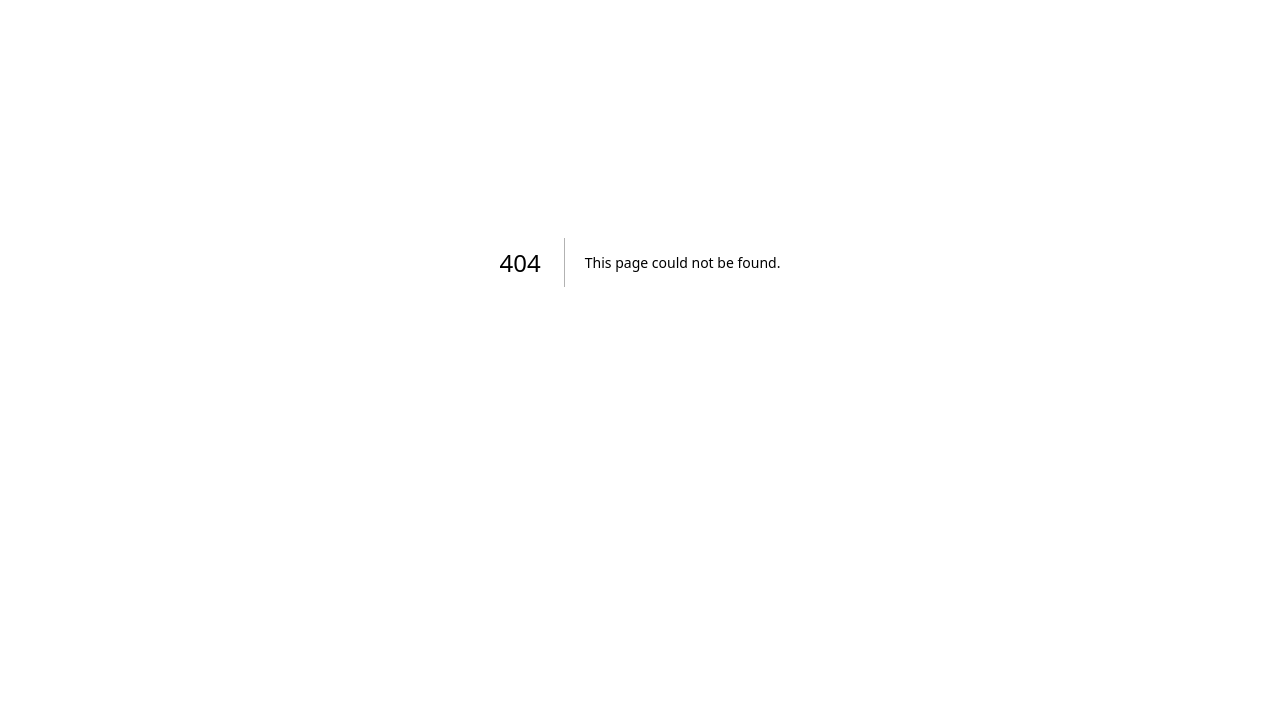
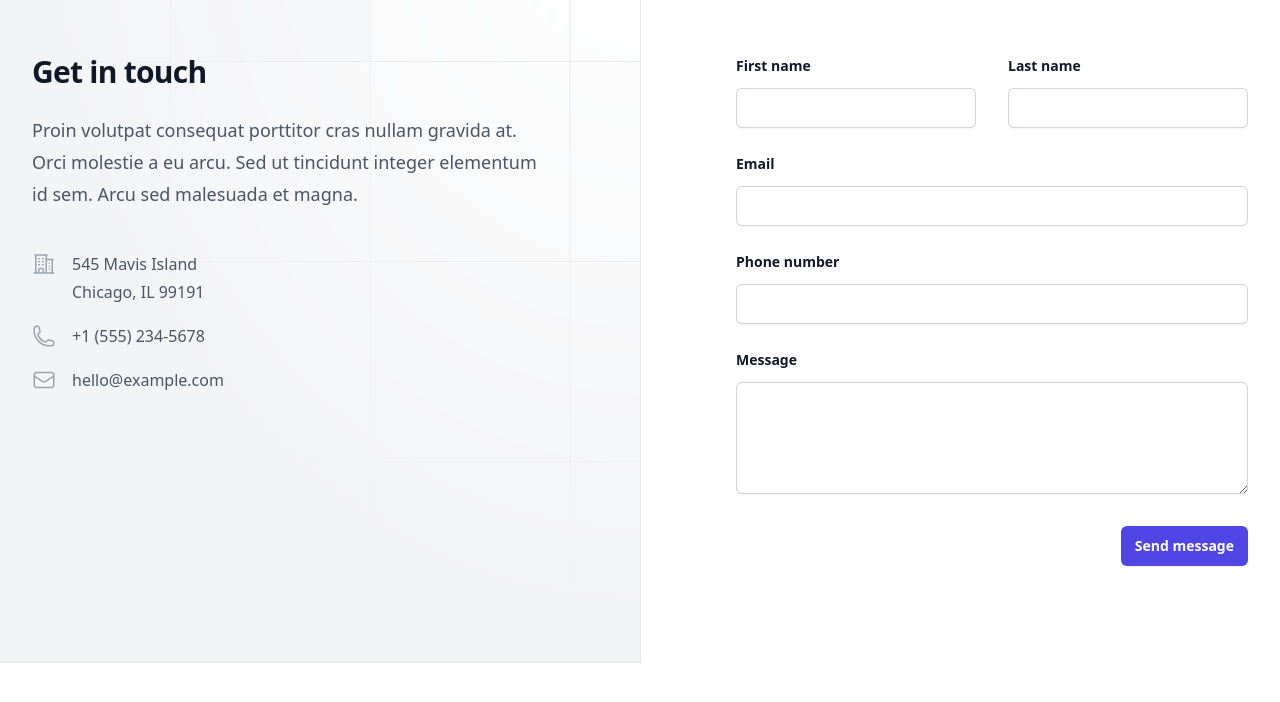
Before and after one commit to ktra99/e164, a Next.js app: page /contact in a window 1280 px wide. Before the commit this address had no page. Shown: the part 138-840 px from the top of the page. Before the commit the page ends 800 px from the top, so only its background shows below. Built offline with nearby package versions, Linux system fonts and the light colour scheme.

Commit message:
push contact page

```diff
--- a/package.json
+++ b/package.json
@@ -24,6 +24,7 @@
     "typescript": "4.9.5"
   },
   "devDependencies": {
+    "@tailwindcss/forms": "^0.5.3",
     "autoprefixer": "^10.4.13",
     "postcss": "^8.4.21",
     "tailwindcss": "^3.2.7"
--- /dev/null
+++ b/src/pages/contact.tsx
@@ -0,0 +1,208 @@
+import {
+  BuildingOffice2Icon,
+  EnvelopeIcon,
+  PhoneIcon,
+} from "@heroicons/react/24/outline";
+
+export default function Example() {
+  return (
+    <div className="relative isolate bg-white h-screen">
+      <div className="mx-auto grid max-w-7xl grid-cols-1 lg:grid-cols-2">
+        <div className="relative px-6 pt-24 pb-20 sm:pt-32 lg:static lg:py-48 lg:px-8">
+          <div className="mx-auto max-w-xl lg:mx-0 lg:max-w-lg">
+            <div className="absolute inset-y-0 left-0 -z-10 w-full overflow-hidden bg-gray-100 ring-1 ring-gray-900/10 lg:w-1/2">
+              <svg
+                className="absolute inset-0 h-full w-full stroke-gray-200 [mask-image:radial-gradient(100%_100%_at_top_right,white,transparent)]"
+                aria-hidden="true"
+              >
+                <defs>
+                  <pattern
+                    id="83fd4e5a-9d52-42fc-97b6-718e5d7ee527"
+                    width={200}
+                    height={200}
+                    x="100%"
+                    y={-1}
+                    patternUnits="userSpaceOnUse"
+                  >
+                    <path d="M130 200V.5M.5 .5H200" fill="none" />
+                  </pattern>
+                </defs>
+                <rect width="100%" height="100%" strokeWidth={0} fill="white" />
+                <svg x="100%" y={-1} className="overflow-visible fill-gray-50">
+                  <path d="M-470.5 0h201v201h-201Z" strokeWidth={0} />
+                </svg>
+                <rect
+                  width="100%"
+                  height="100%"
+                  strokeWidth={0}
+                  fill="url(#83fd4e5a-9d52-42fc-97b6-718e5d7ee527)"
+                />
+              </svg>
+            </div>
+            <h2 className="text-3xl font-bold tracking-tight text-gray-900">
+              Get in touch
+            </h2>
+            <p className="mt-6 text-lg leading-8 text-gray-600">
+              Proin volutpat consequat porttitor cras nullam gravida at. Orci
+              molestie a eu arcu. Sed ut tincidunt integer elementum id sem.
+              Arcu sed malesuada et magna.
+            </p>
+            <dl className="mt-10 space-y-4 text-base leading-7 text-gray-600">
+              <div className="flex gap-x-4">
+                <dt className="flex-none">
+                  <span className="sr-only">Telephone</span>
+                  <BuildingOffice2Icon
+                    className="h-7 w-6 text-gray-400"
+                    aria-hidden="true"
+                  />
+                </dt>
+                <dd>
+                  545 Mavis Island
+                  <br />
+                  Chicago, IL 99191
+                </dd>
+              </div>
+              <div className="flex gap-x-4">
+                <dt className="flex-none">
+                  <span className="sr-only">Telephone</span>
+                  <PhoneIcon
+                    className="h-7 w-6 text-gray-400"
+                    aria-hidden="true"
+                  />
+                </dt>
+                <dd>
+                  <a
+                    className="hover:text-gray-900"
+                    href="tel:+1 (555) 234-5678"
+                  >
+                    +1 (555) 234-5678
+                  </a>
+                </dd>
+              </div>
+              <div className="flex gap-x-4">
+                <dt className="flex-none">
+                  <span className="sr-only">Telephone</span>
+                  <EnvelopeIcon
+                    className="h-7 w-6 text-gray-400"
+                    aria-hidden="true"
+                  />
+                </dt>
+                <dd>
+                  <a
+                    className="hover:text-gray-900"
+                    href="mailto:hello@example.com"
+                  >
+                    hello@example.com
+                  </a>
+                </dd>
+              </div>
+            </dl>
+          </div>
+        </div>
+        <form
+          action="#"
+          method="POST"
+          className="px-6 pb-24 pt-20 sm:pb-32 lg:py-48 lg:px-8"
+        >
+          <div className="mx-auto max-w-xl lg:mr-0 lg:max-w-lg">
+            <div className="grid grid-cols-1 gap-y-6 gap-x-8 sm:grid-cols-2">
+              <div>
+                <label
+                  htmlFor="first-name"
+                  className="block text-sm font-semibold leading-6 text-gray-900"
+                >
+                  First name
+                </label>
+                <div className="mt-2.5">
+                  <input
+                    type="text"
+                    name="first-name"
+                    id="first-name"
+                    autoComplete="given-name"
+                    className="block w-full rounded-md border-0 py-2 px-3.5 text-gray-900 shadow-sm ring-1 ring-inset ring-gray-300 placeholder:text-gray-400 focus:ring-2 focus:ring-inset focus:ring-indigo-600 sm:text-sm sm:leading-6"
+                  />
+                </div>
+              </div>
+              <div>
+                <label
+                  htmlFor="last-name"
+                  className="block text-sm font-semibold leading-6 text-gray-900"
+                >
+                  Last name
+                </label>
+                <div className="mt-2.5">
+                  <input
+                    type="text"
+                    name="last-name"
+                    id="last-name"
+                    autoComplete="family-name"
+                    className="block w-full rounded-md border-0 py-2 px-3.5 text-gray-900 shadow-sm ring-1 ring-inset ring-gray-300 placeholder:text-gray-400 focus:ring-2 focus:ring-inset focus:ring-indigo-600 sm:text-sm sm:leading-6"
+                  />
+                </div>
+              </div>
+              <div className="sm:col-span-2">
+                <label
+                  htmlFor="email"
+                  className="block text-sm font-semibold leading-6 text-gray-900"
+                >
+                  Email
+                </label>
+                <div className="mt-2.5">
+                  <input
+                    type="email"
+                    name="email"
+                    id="email"
+                    autoComplete="email"
+                    className="block w-full rounded-md border-0 py-2 px-3.5 text-gray-900 shadow-sm ring-1 ring-inset ring-gray-300 placeholder:text-gray-400 focus:ring-2 focus:ring-inset focus:ring-indigo-600 sm:text-sm sm:leading-6"
+                  />
+                </div>
+              </div>
+              <div className="sm:col-span-2">
+                <label
+                  htmlFor="phone-number"
+                  className="block text-sm font-semibold leading-6 text-gray-900"
+                >
+                  Phone number
+                </label>
+                <div className="mt-2.5">
+                  <input
+                    type="tel"
+                    name="phone-number"
+                    id="phone-number"
+                    autoComplete="tel"
+                    className="block w-full rounded-md border-0 py-2 px-3.5 text-gray-900 shadow-sm ring-1 ring-inset ring-gray-300 placeholder:text-gray-400 focus:ring-2 focus:ring-inset focus:ring-indigo-600 sm:text-sm sm:leading-6"
+                  />
+                </div>
+              </div>
+              <div className="sm:col-span-2">
+                <label
+                  htmlFor="message"
+                  className="block text-sm font-semibold leading-6 text-gray-900"
+                >
+                  Message
+                </label>
+                <div className="mt-2.5">
+                  <textarea
+                    name="message"
+                    id="message"
+                    rows={4}
+                    className="block w-full rounded-md border-0 py-2 px-3.5 text-gray-900 shadow-sm ring-1 ring-inset ring-gray-300 placeholder:text-gray-400 focus:ring-2 focus:ring-inset focus:ring-indigo-600 sm:text-sm sm:leading-6"
+                    defaultValue={""}
+                  />
+                </div>
+              </div>
+            </div>
+            <div className="mt-8 flex justify-end">
+              <button
+                type="submit"
+                className="rounded-md bg-indigo-600 px-3.5 py-2.5 text-center text-sm font-semibold text-white shadow-sm hover:bg-indigo-500 focus-visible:outline focus-visible:outline-2 focus-visible:outline-offset-2 focus-visible:outline-indigo-600"
+              >
+                Send message
+              </button>
+            </div>
+          </div>
+        </form>
+      </div>
+    </div>
+  );
+}
--- a/tailwind.config.js
+++ b/tailwind.config.js
@@ -6,5 +6,7 @@
   theme: {
     extend: {},
   },
-  plugins: [],
+  plugins: [
+    require("@tailwindcss/forms")
+  ],
 }
```
Also changed, not shown: src/pages/index.tsx (+1 -7 lines), 1 other file (tests, documents, lock files or other folders).
